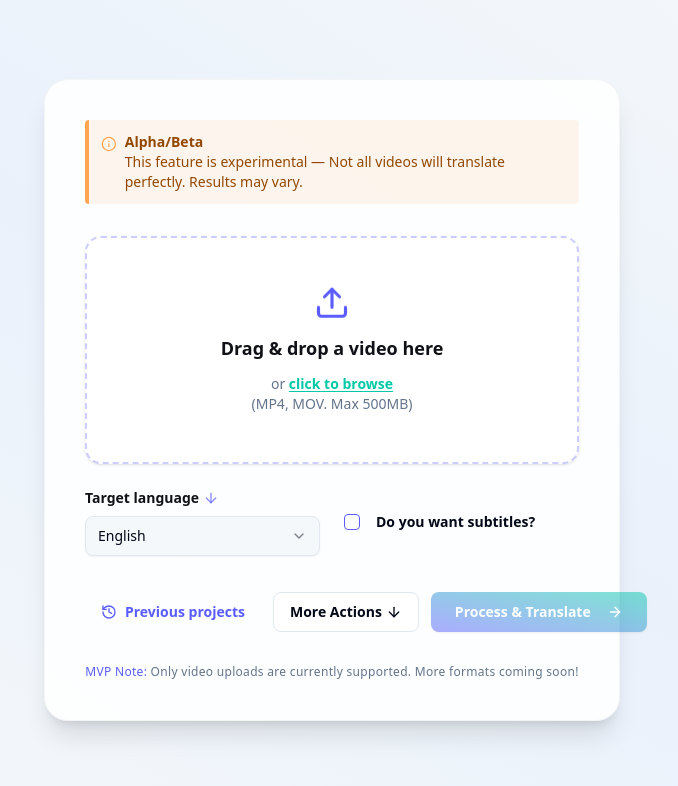
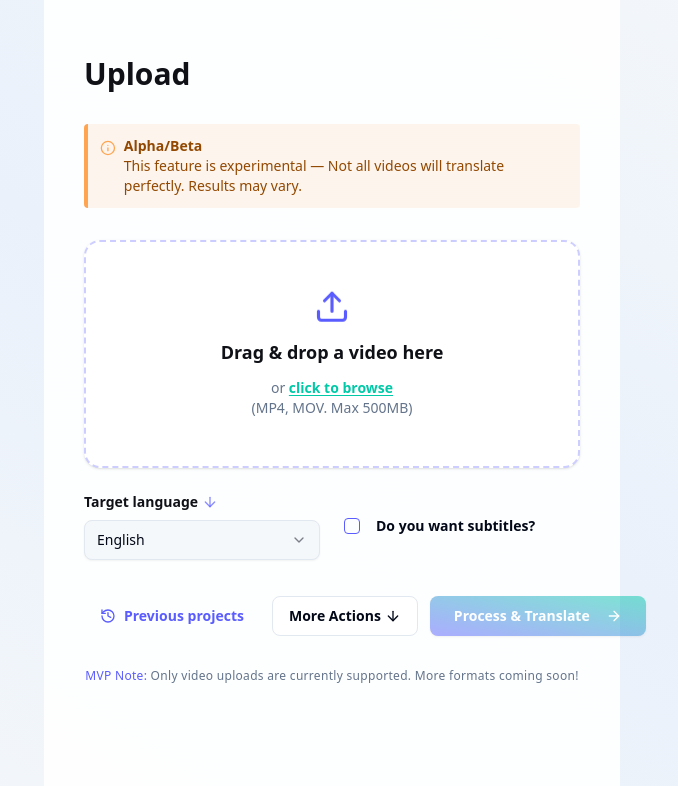
Before and after one commit to Jestter993/sparky-react-shell, a React (Vite) app: page /upload in a window 1280 px wide. Shown: the top 786 px of the page, without its empty margins (308-986 px from the left). Built offline with nearby package versions, Linux system fonts and the light colour scheme.

Commit message:
Refactor: Make upload page fullscreen, add title
The upload page was adjusted to occupy the full screen instead of appearing as a dialog. A title "Upload" was added to the page.

```diff
--- a/src/pages/Upload.tsx
+++ b/src/pages/Upload.tsx
@@ -142,21 +142,27 @@ export default function VideoUploadPage() {
       : "hover-scale border-dashed border-2 border-[#5A5CFF]/30 hover:border-[#00C9A7] bg-white shadow hover:shadow-lg transition-all";
 
   return (
-    <div className="min-h-screen flex items-center justify-center bg-gradient-to-tr from-[#f5f8fa] via-[#eaf1fb] to-[#f5f8fa] font-inter overflow-x-hidden">
-      <div className="relative w-full max-w-xl mx-auto rounded-3xl bg-white/90 shadow-xl p-8 md:p-10 flex flex-col gap-6 border border-gray-100 animate-fade-in">
+    <div className="min-h-screen w-full flex items-center justify-center bg-gradient-to-tr from-[#f5f8fa] via-[#eaf1fb] to-[#f5f8fa] font-inter overflow-x-hidden">
+      <div className="relative w-full max-w-xl mx-auto rounded-none bg-white/90 shadow-none px-0 md:px-0 py-8 md:py-14 flex flex-col gap-6 border-none animate-fade-in min-h-screen">
+        {/* Title */}
+        <h1 className="text-3xl font-semibold text-[#0F1117] mb-2 px-8 md:px-10 pt-4 md:pt-0">
+          Upload
+        </h1>
+
         {/* Alpha/Beta notice */}
-        <div className="flex items-start gap-2 bg-[#FFA552]/10 border-l-4 border-[#FFA552] rounded p-3 mb-2">
+        <div className="flex items-start gap-2 bg-[#FFA552]/10 border-l-4 border-[#FFA552] rounded p-3 mb-2 mx-8 md:mx-10">
           <Info className="text-[#FFA552] mt-0.5" size={20} />
           <div className="text-sm font-medium text-[#924800]">
             <div className="font-bold">Alpha/Beta</div>
             This feature is experimental — Not all videos will translate perfectly. Results may vary.
           </div>
         </div>
+
         {/* Main upload area */}
         <div
           data-testid="upload-area"
           className={clsx(
-            "rounded-2xl flex flex-col items-center justify-center transition-all duration-150 text-center py-12 bg-white group relative cursor-pointer",
+            "rounded-2xl flex flex-col items-center justify-center transition-all duration-150 text-center py-12 bg-white group relative cursor-pointer mx-8 md:mx-10",
             dragClass
           )}
           tabIndex={0}
@@ -215,7 +221,7 @@ export default function VideoUploadPage() {
         </div>
         {/* Progress bar & language detection */}
         {(uploading || progress > 0) && (
-          <div className="flex flex-col gap-2 items-center">
+          <div className="flex flex-col gap-2 items-center px-8 md:px-10">
             <Progress value={progress} className="h-2 bg-[#F5F8FA] w-full" />
             {detectedLang && (
               <div className="text-xs text-[#00C9A7] font-semibold mt-1">
@@ -231,7 +237,7 @@ export default function VideoUploadPage() {
         )}
 
         {/* Subtitle checkbox & target lang dropdown */}
-        <div className="flex flex-col md:flex-row items-center md:gap-6 gap-3">
+        <div className="flex flex-col md:flex-row items-center md:gap-6 gap-3 px-8 md:px-10">
           {/* Language selector */}
           <div className="flex flex-col gap-2 w-full md:w-1/2">
             <label className="text-sm font-semibold text-[#0F1117] flex gap-1 items-center">
@@ -269,7 +275,7 @@ export default function VideoUploadPage() {
         </div>
 
         {/* Action Buttons */}
-        <div className="flex gap-3 items-center justify-between mt-3 w-full">
+        <div className="flex gap-3 items-center justify-between mt-3 w-full px-8 md:px-10">
           {/* Dashboard/history button */}
           <Button
             type="button"
@@ -315,7 +321,7 @@ export default function VideoUploadPage() {
           </Button>
         </div>
         {/* Micro note */}
-        <div className="text-center text-xs text-muted-foreground mt-2 tracking-wide">
+        <div className="text-center text-xs text-muted-foreground mt-2 tracking-wide px-8 md:px-10">
           <span className="font-medium text-[#5A5CFF]">MVP Note:</span> Only video uploads are currently supported. More formats coming soon!
         </div>
       </div>
```
